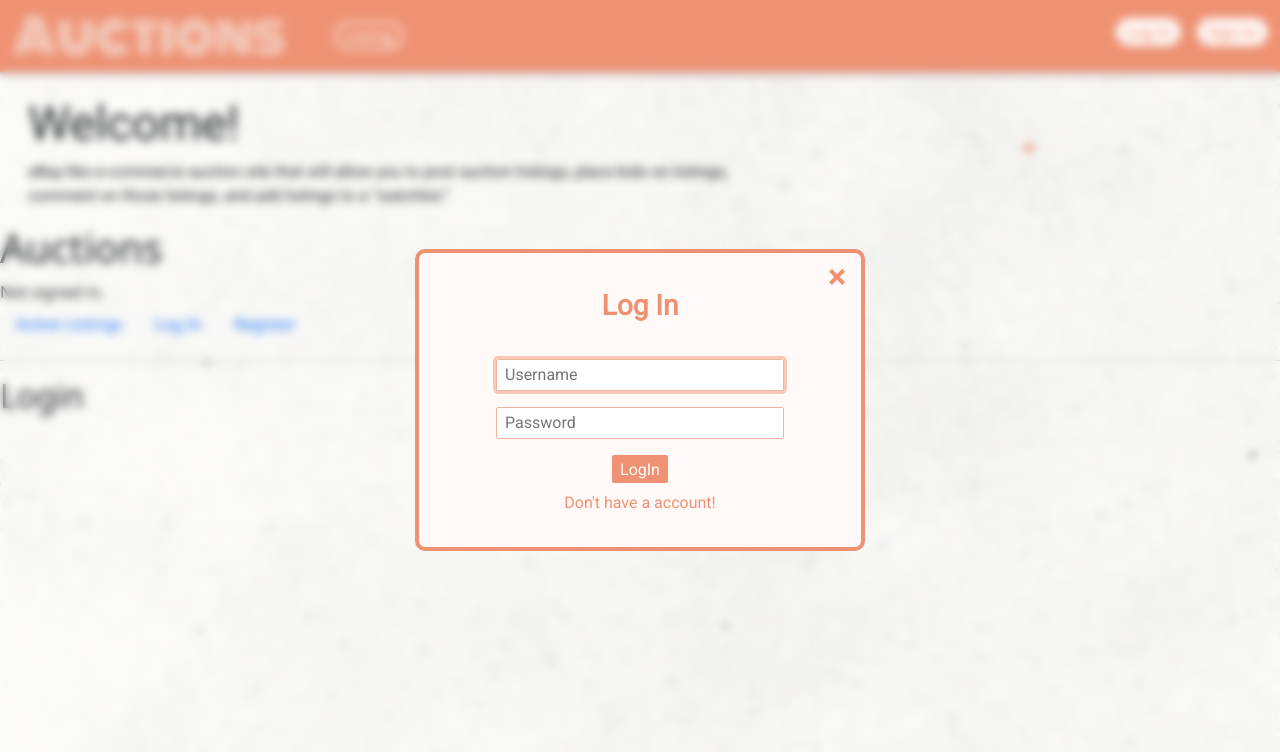
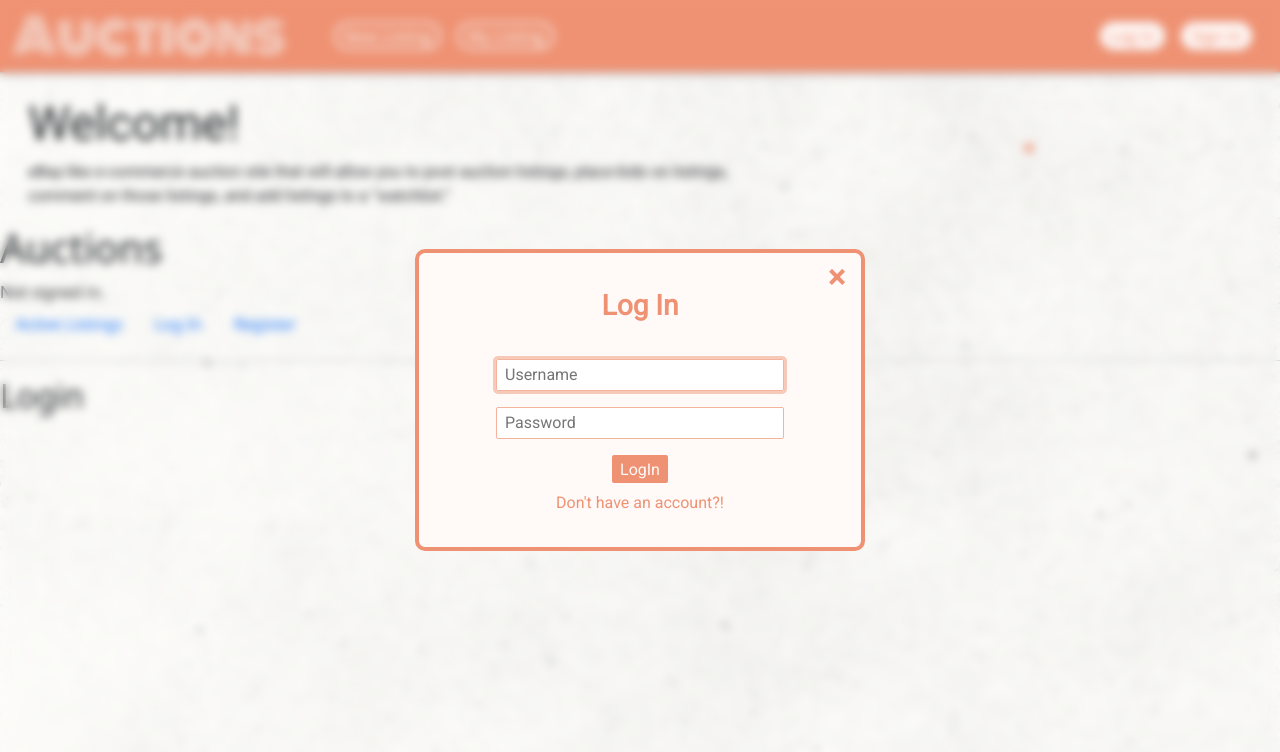
Before and after one commit to Shivam0311Pandey/Auctions-E-commerce, a Django app: page /login in a window 1280 px wide. Shown: the top 752 px of the page. Run offline with Django 3.2, Linux system fonts and the light colour scheme; some libraries are stand-ins or nearby versions.

Commit message:
few changes

```diff
--- a/auctions/models.py
+++ b/auctions/models.py
@@ -16,7 +16,7 @@ class Auction(models.Model):
     title = models.CharField(max_length=100)
     description = models.TextField()
     starting_bid = models.IntegerField()
-    category = models.ForeignKey(Category, on_delete=models.CASCADE)
+    category = models.ForeignKey(Category, on_delete=models.CASCADE, related_name="listings_of_category")
     image = models.ImageField(upload_to = 'images', blank=True, null=True)
     comments = models.ManyToManyField('Comment', blank=True, related_name="comment_on_auction")
     latest_bid = models.ForeignKey('Bid', on_delete=models.CASCADE, related_name="if_bid_is_last")
--- a/auctions/static/auctions/styles.css
+++ b/auctions/static/auctions/styles.css
@@ -38,14 +38,13 @@ body {
     border: 2px solid whitesmoke;
     border-radius: 1rem;
     padding: 0px;
-    max-width: 5rem;
+    max-width: 7rem;
     text-align: center;
 }
 .navlogin{
     color: #ef9273 !important;
     background-color: #fff9f8 !important;
-    min-width: 4rem !important;
-    padding: 0px;
+    max-width: 5rem;
 }
  a.navlisting:hover{
     color: #ef9273 !important;
@@ -169,6 +168,10 @@ a.navlogin:hover{
     margin-bottom: 0.5rem;
 }
 
+/* Create listing */
+
+
+
 @media only screen and (max-width: 700px){
     .loginframe {
       width: 100%;
--- a/auctions/templates/auctions/layout.html
+++ b/auctions/templates/auctions/layout.html
@@ -20,7 +20,10 @@
             <div class="collapse navbar-collapse" id="navbarSupportedContent">
               <ul class="navbar-nav me-auto mb-2 mb-lg-0">
                 <li class="nav-item">
-                  <a class="nav-link active navlisting" aria-current="page" href="#">Listing</a>
+                  <a class="nav-link active navlisting" aria-current="page" href="{% url 'newlisting' %}" style="margin-right: 1rem;">New Listing</a>
+                </li>
+                <li class="nav-item">
+                  <a class="nav-link active navlisting" aria-current="page" href="{% url 'newlisting' %}">My Listing</a>
                 </li>
               </ul>
               <div class="d-flex">
@@ -31,10 +34,10 @@
                     </li>
                   {% else %}
                     <li class="nav-item">
-                      <a class="nav-link active navlisting navlogin" aria-current="page" href="{% url 'login' %}"  style="margin-right: 1rem; margin-bottom: 0.5rem;">Log In</a>
+                      <a class="nav-link active navlisting navlogin" aria-current="page" href="{% url 'login' %}"  style="margin-right: 1rem; padding: 0 0.5rem;">Log In</a>
                     </li>
                     <li class="nav-item">
-                      <a class="nav-link active navlisting navlogin" aria-current="page" href="#">Sign In</a>
+                      <a class="nav-link active navlisting navlogin" aria-current="page" href="#" style="margin-right: 1rem; padding: 0 0.5rem;">Sign In</a>
                     </li>
                   {% endif %}
                 </ul>
--- a/auctions/templates/auctions/login.html
+++ b/auctions/templates/auctions/login.html
@@ -26,7 +26,7 @@
                 </form>
             </div>
             <div>
-                <a href="{% url 'register' %}">Don't have a account!</a>
+                <a href="{% url 'register' %}">Don't have an account?!</a>
             </div>
         </div>
     </div>
--- a/auctions/urls.py
+++ b/auctions/urls.py
@@ -6,5 +6,6 @@ urlpatterns = [
     path("", views.index, name="index"),
     path("login", views.login_view, name="login"),
     path("logout", views.logout_view, name="logout"),
-    path("register", views.register, name="register")
+    path("register", views.register, name="register"),
+    path("newlisting", views.newlisting, name="newlisting")
 ]
--- a/auctions/views.py
+++ b/auctions/views.py
@@ -3,8 +3,9 @@ from django.db import IntegrityError
 from django.http import HttpResponse, HttpResponseRedirect
 from django.shortcuts import render
 from django.urls import reverse
+from django.contrib.auth.decorators import login_required
 
-from .models import User
+from .models import User, Auction, Category, Bid, Comment, Watchlist
 
 
 def index(request):
@@ -61,3 +62,8 @@ def register(request):
         return HttpResponseRedirect(reverse("index"))
     else:
         return render(request, "auctions/register.html")
+
+
+@login_required(login_url='/login')
+def newlisting(request):
+    pass
```
Also changed, not shown: auctions/migrations/0003_auto_20211214_2240.py (added), db.sqlite3.
